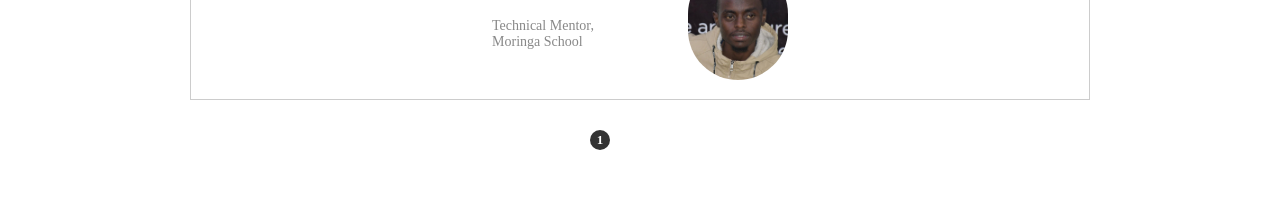
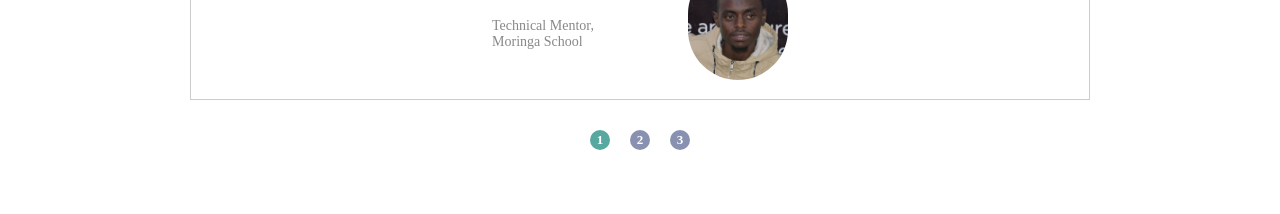
Before and after one commit to Vkerubo/my-portolio, a React (Create React App) app: page / in a window 1280 px wide. Shown: the part 3660-3874 px from the top of the page. Built offline with nearby package versions, Linux system fonts and the light colour scheme.

Commit message:
change testimonial color

```diff
--- a/src/components/HeroSection.js
+++ b/src/components/HeroSection.js
@@ -35,7 +35,7 @@ const HiText = styled.div`
   color: #a1e4d3;
 
   @media (max-width: 768px) {
-    font-size: 1opx;
+    font-size: 10px;
   }
 `;
 
--- a/src/components/Testimonials.js
+++ b/src/components/Testimonials.js
@@ -243,7 +243,7 @@ function Testimonials() {
           <NumberCircle
             key={index}
             style={{
-              background: index === testimonialIndex ? "#333" : "white",
+              background: index === testimonialIndex ? "#56a8a1" : "#8891b0",
             }}
           >
             {index + 1}
```
